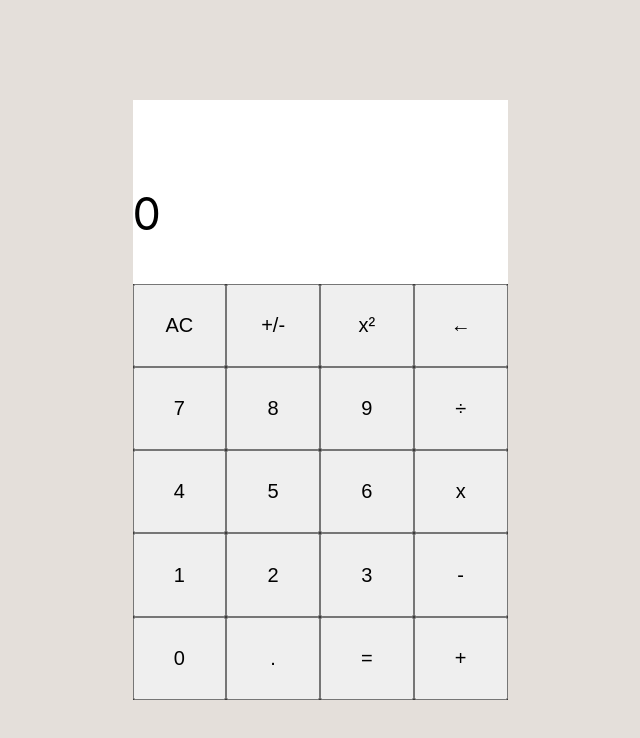
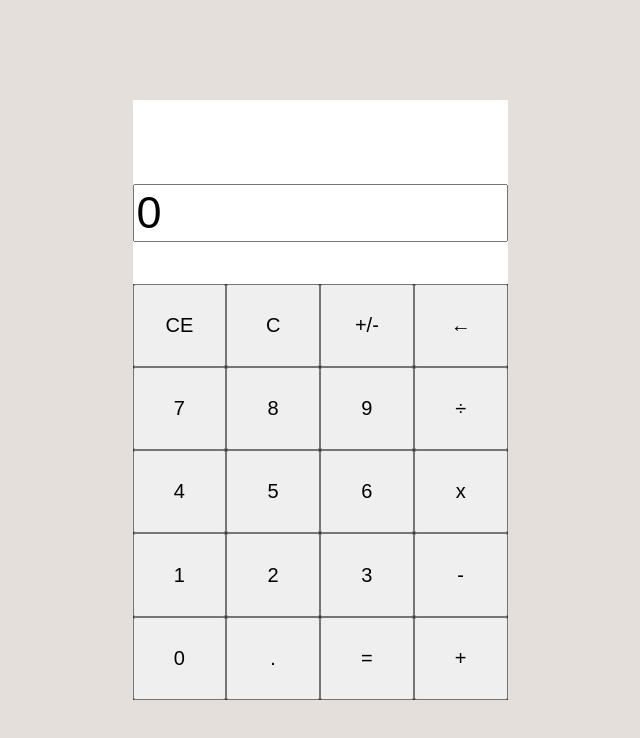
Before and after one commit to thfilipe/calculator, a plain HTML site: page index.html in a window 1280 px wide. Shown: the whole page, without its empty margins (320-960 px from the left). Drawn offline with Linux system fonts and the light colour scheme.

Commit message:
Edit tag names

```diff
--- a/index.html
+++ b/index.html
@@ -11,12 +11,12 @@
     <div id="calculator-container">
         <div id="screen">
             <div id="previous"></div>
-            <div id="current" value="0">0</div>
+            <input type="text" id="current" value="0" readonly />
         </div>
         <div id="buttons">
-            <button id="all-clear">AC</button>
+            <button id="clear-entry">CE</button>
+            <button id="clear">C</button>
             <button class="operation">+/-</button>
-            <button class="operation">x²</button>
             <button id="back">←</button>
             <br>
             <button class="number" id="7">7</button>
```
